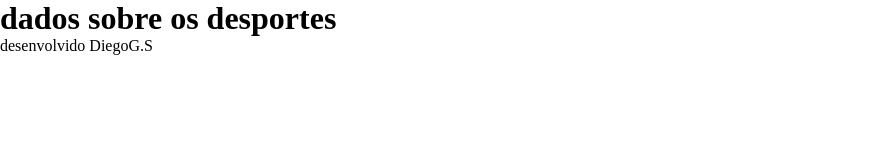
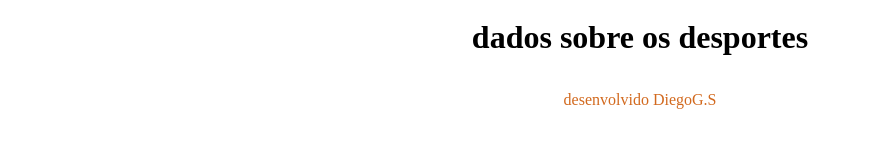
Before and after one commit to patenteador/3b-dados.diego, a plain HTML site: page index.html in a window 1280 px wide. Shown: the whole page, without its empty margins (0-871 px from the left). Drawn offline with Linux system fonts and the light colour scheme.

Commit message:
Add files via upload

```diff
--- a/style.css
+++ b/style.css
@@ -11,4 +11,50 @@
 --carnation-pink: #ffafccff;
 --uranian-blue: #bde0feff;
 --light-sky-blue: #a2d2ffff;
+
 }
+body{
+    font-family: var(--carnation-pink);
+    background-color: var(--fairy-tale);
+    color: var(--light-sky-blue);
+    height: 100vh;
+}
+
+header{
+    background-color: var(--uranian-blue);
+    text-align: center;
+}
+
+h1{
+    font-family: var(--light-sky-blue);
+    font-size: 2rem;
+    color: var(--thistle);
+    padding: 1.2rem 0;
+}
+
+nav{
+    display: flex;
+    justify-content:center;
+    font-weight: 400;
+}
+
+nav a{
+    text-decoration: none;
+    color: var(--light-sky-blue);
+    margin: 0 2rem 1rem 0;
+}
+
+nav a :hover{
+    text-decoration: underline;
+    transform: scale(0.90);
+    transition: transform 0.3s ;
+}
+
+footer{
+    display: flex;
+    align-items: center;
+    justify-content: center;
+    background-color: var(--uranian-blue);
+    color: chocolate;
+    width: 100%;
+}
```
